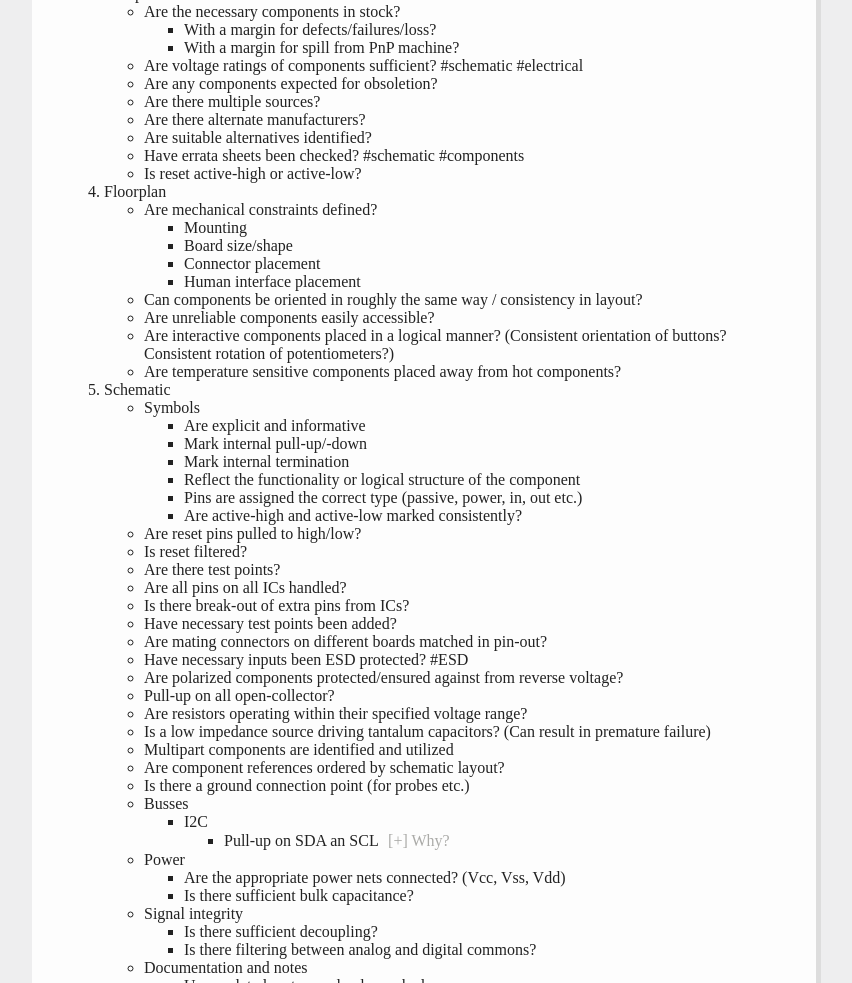
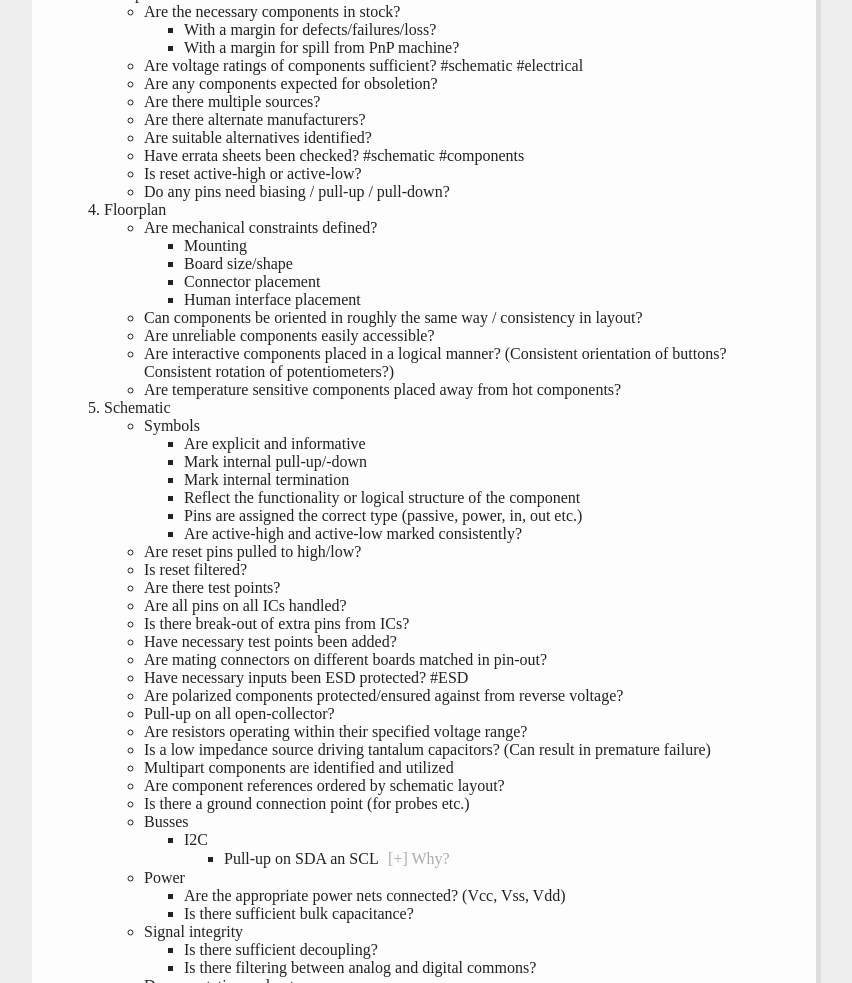
Before and after one commit to henrikh/pcb-checklist, a plain HTML site: page docs/index.html in a window 1280 px wide. Shown: the part 1610-2593 px from the top of the page, without its empty margins (216-1068 px from the left). Drawn offline with Linux system fonts and the light colour scheme.

Commit message:
Added: Component biasing

```diff
--- a/docs/index.html
+++ b/docs/index.html
@@ -201,6 +201,7 @@ Compiled and edited by Henrik Enggaard Hansen. <a href="https://github.com/henri
 		<li>Are suitable alternatives identified?</li>
 		<li>Have errata sheets been checked? #schematic #components</li>
 		<li>Is reset active-high or active-low?</li>
+		<li>Do any pins need biasing / pull-up / pull-down?</li>
 	</ul>
 </li>
 <li>Floorplan
```
